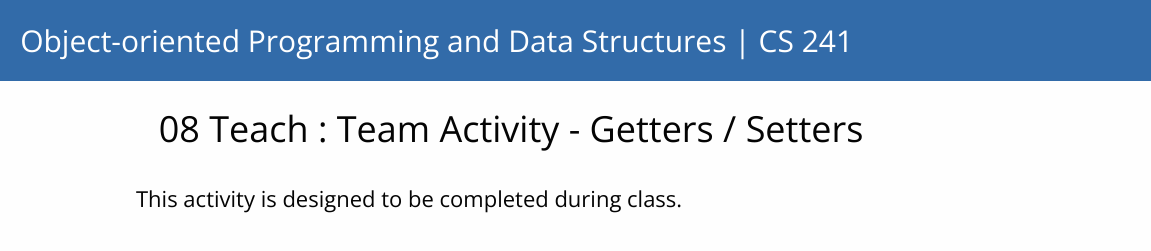
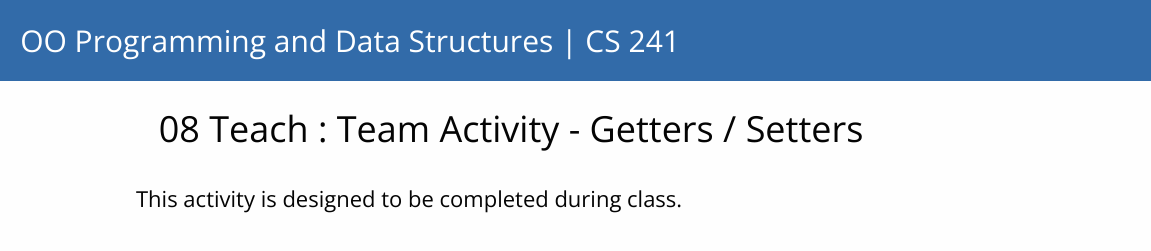
Before and after one commit to byui-burton/cs241p-course, a plain HTML site: page week08/team.html in a window 1280 px wide. Shown: the top 251 px of the page, 129-1280 px from the left. Drawn offline with nearby package versions, Linux system fonts and the light colour scheme.

Commit message:
Shortened course title to OO Programming

```diff
--- a/week08/team.html
+++ b/week08/team.html
@@ -10,7 +10,7 @@
 <body>
 <div id="courseTitle">
     <img class="logo" src="../course/byui.png" />
-    <h1>Object-oriented Programming and Data Structures | CS 241</h1>
+    <h1>OO Programming and Data Structures | CS 241</h1>
 </div>
     <article>
         <h2>08 Teach : Team Activity - Getters / Setters</h2>
```
Also changed, not shown: week09/team.html (+1 -1 lines), week10/team.html (+1 -1 lines), week12/team.html (+1 -1 lines), week13/team.html (+1 -1 lines).
